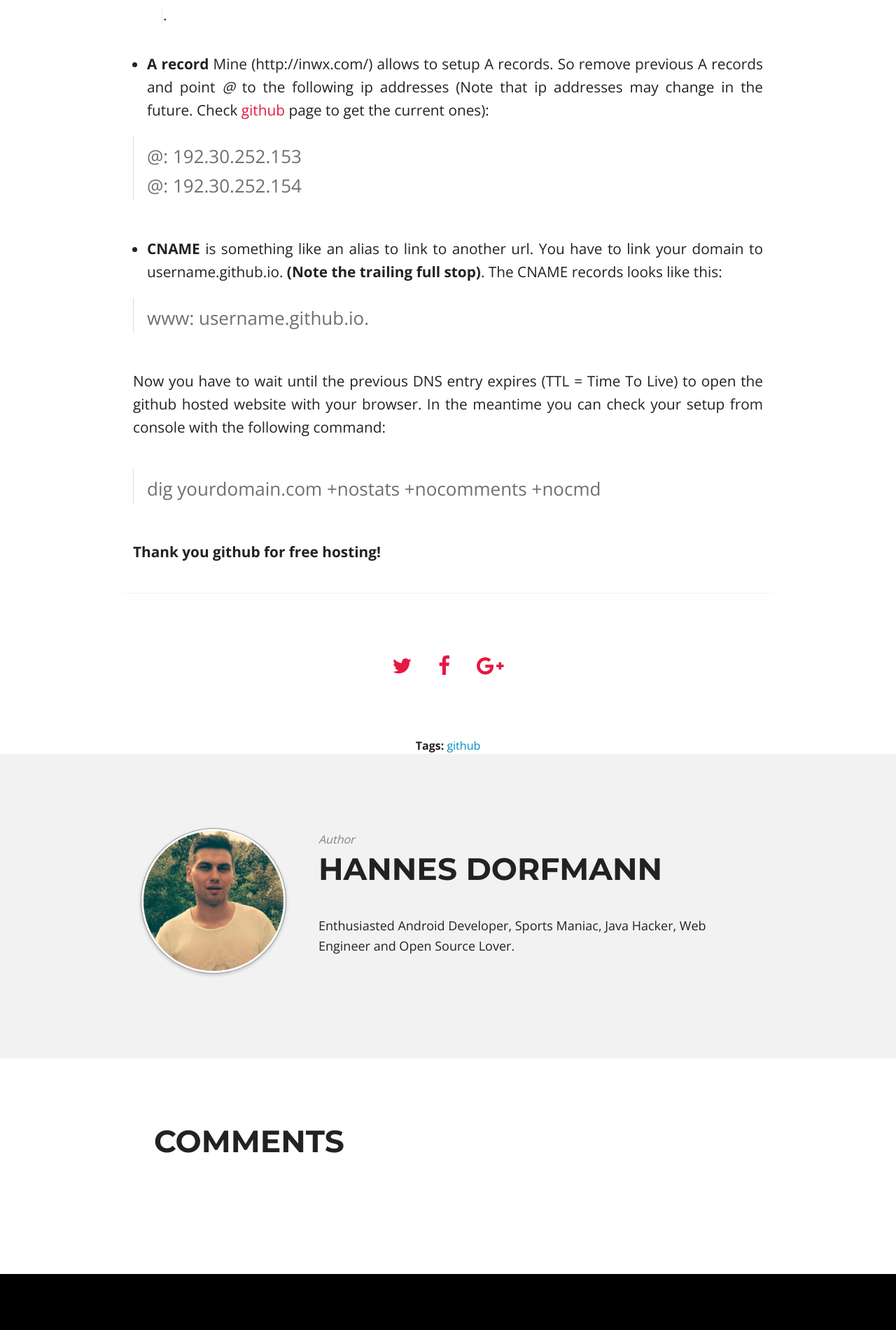
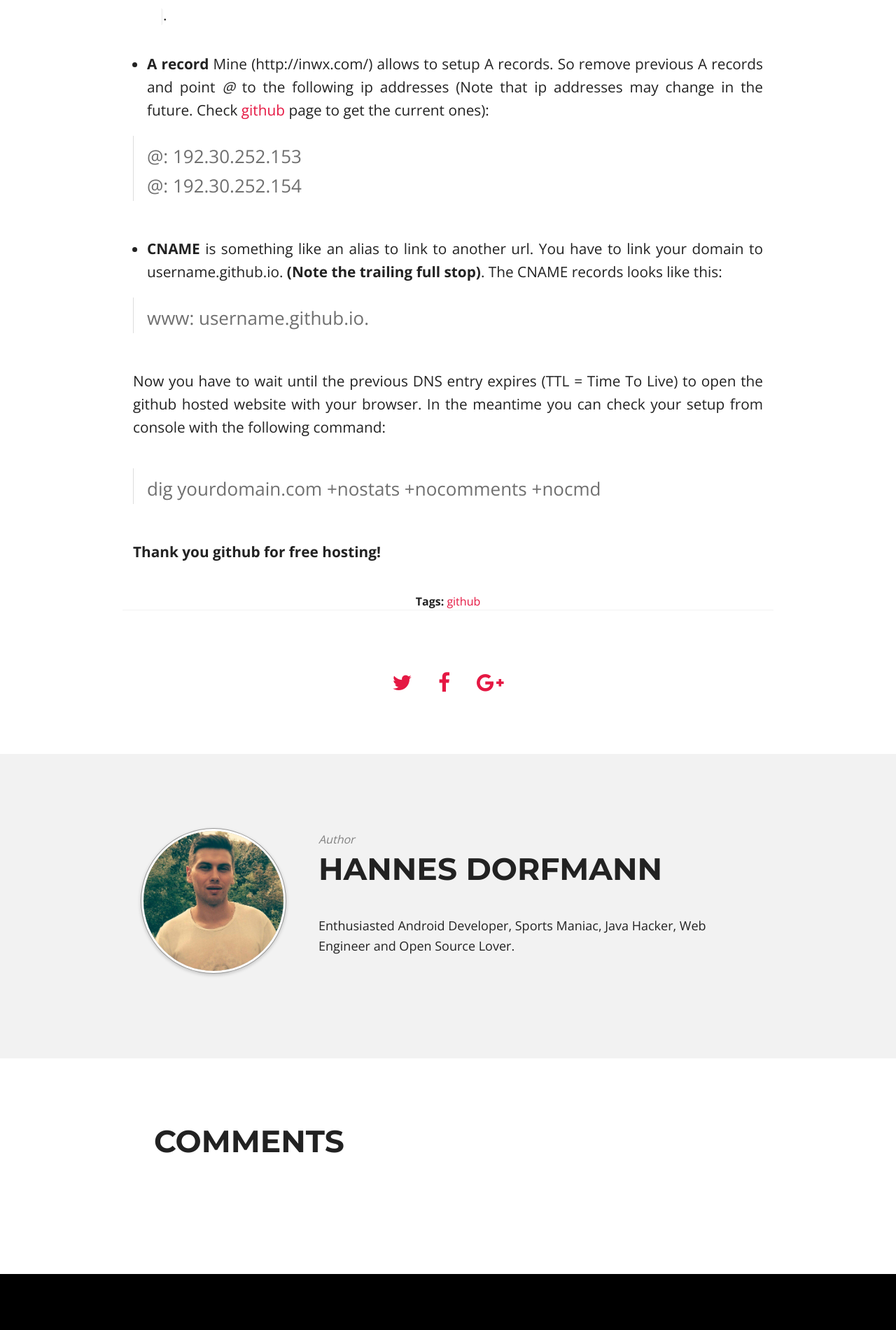
Before and after one commit to sockeqwe/website-old, a Jekyll site: the page built from _posts/2014-05-01-hosting-websites-with-jekyll-on-github.md, in a window 1280 px wide. Shown: the part 2799-4699 px from the top of the page at 70% size. Built offline with Jekyll 4.4.1, drawn with Linux system fonts in a browser that asks for light colours; nearby versions of some CDN libraries; comment, search, counter and statistics services are not loaded.

Commit message:
post layout

```diff
--- a/_layouts/post.html
+++ b/_layouts/post.html
@@ -78,15 +78,16 @@ Description: Awesome dude, awesome life
         {% if page.imagefeature %}<article class="notepad-post-content post">{% else %}<article class="notepad-post-content post tag-simple">{% endif %}
             <div>{{ content }}
             </div>
+
+            <div class="row text-center">
+                    <strong>Tags:</strong> {% assign tagsize = page.tags.size %}{% if tagsize != 0 %} {% for tag in page.tags %}<a href="{{ site.url }}/tags/index.html#{{ tag | cgi_encode }}" data-toggle="tooltip" title="Posts tagged with {{ tag }}" rel="tag">{{ tag }}</a>{% unless forloop.last %}&comma;&nbsp;{% endunless %}{% endfor %}{% endif %}
+            </div>
+
         </article>
+
+
         <div class="cf"></div>
 {% if site.share %}{% include share.html %}{% endif %}
-        <div class="cf"></div>
-
-<div class="row text-center">
-        <strong>Tags:</strong> {% assign tagsize = page.tags.size %}{% if tagsize != 0 %} {% for tag in page.tags %}<a href="{{ site.url }}/tags/index.html#{{ tag | cgi_encode }}" data-toggle="tooltip" title="Posts tagged with {{ tag }}" rel="tag">{{ tag }}</a>{% unless forloop.last %}&comma;&nbsp;{% endunless %}{% endfor %}{% endif %}
-</div>
-
         <div class="cf"></div>
 
 
```
